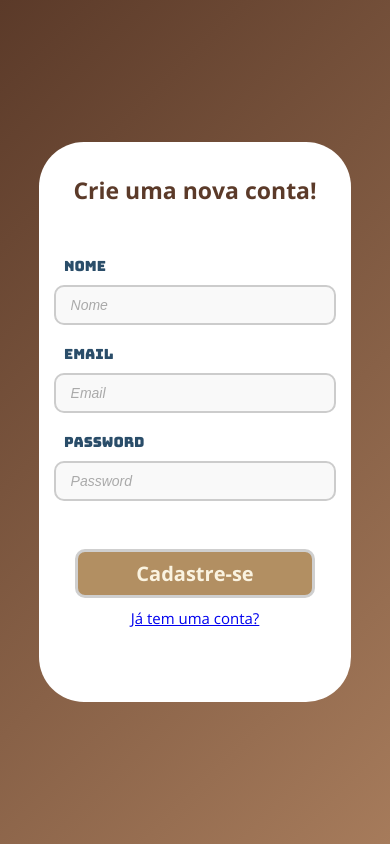
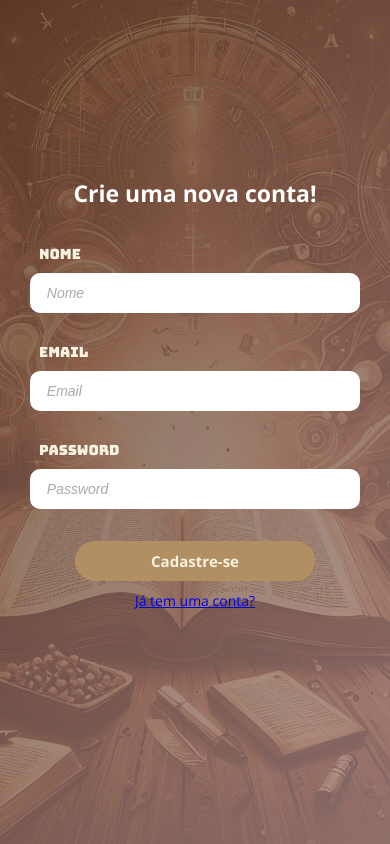
Before and after one commit to Guilherme-SilvaH/faith, a React (Vite) app in the folder front-end/: page /cadastro in a window 390 px wide. Built offline with nearby package versions, Linux system fonts and the light colour scheme; a web font is replaced by a local one.

Commit message:
fix: background-website

```diff
--- a/front-end/src/cadastro/cadastro.sass
+++ b/front-end/src/cadastro/cadastro.sass
@@ -1,114 +1,115 @@
 
-    @import url('https://fonts.googleapis.com/css2?family=Bungee&family=Open+Sans:ital,wght@0,300..800;1,300..800&display=swap')
+@import url('https://fonts.googleapis.com/css2?family=Bungee&family=Open+Sans:ital,wght@0,300..800;1,300..800&display=swap')
 
 
 
 
-    body
-        margin: 0
-        padding: 0
-        overflow: hidden
-        height: 100vh
+body
+    margin: 0
+    padding: 0
+    overflow: hidden
+    height: 100vh
 
-    .divPai-container
-        display: flex
-        justify-content: center
-        align-items: center
-        height: 100vh
-        flex-direction: column
-        background: linear-gradient(135deg, #5B3A29, #A67B5B)
+    .bg
+        background: linear-gradient(135deg, rgba(91, 58, 41, 0.8), rgba(161, 131, 131, 0.8)),url("../assets/_9c239cdd-a892-4050-8b6c-effa35202c39.jpg") no-repeat
+        background-position: center
 
+        .divPai-container
+            display: flex
+            justify-content: center
+            align-items: center
+            height: 100vh
+            flex-direction: column
 
+            .divpai-formulario
+                width: 20%
+                border-radius: 45px
+                font-family: "Bungee", serif
+                height: 31rem
+                background: transparent
 
-        .divpai-formulario
-            background-color: #FAF3E0
-
-            width: 25%
-            border-radius: 45px
-            font-family: "Bungee", serif
-            height: 35rem
-
-            .dados-cadastro
-                display: flex
-                justify-content: center
-                align-items: center
-                display: flex
-                margin-top: 2vh
-
-
-            .form_title
-                font-family: "Open Sans", serif
-                font-size: 23px
-                color: #5B3A29
-
-
-            .main-form
-                margin-top: 10px
-                padding: 25px
-
-
-                .ja-tem-uma-conta
-                    display: flex
-                    align-items: center
-                    justify-content: center
-                    font-family: "Open Sans", serif
-                    font-size: 15px
-                    margin-top: 10px
-
-                .dados-formulario
-                    flex-direction: column
+                .dados-cadastro
                     display: flex
                     justify-content: center
                     align-items: center
                     display: flex
-
-                    .form_label
-                        font-size: 14px
-                        padding: 0 0 10px
-                        color: #2A4D69
-                        width: 100%
-
-                    #label-email
-                        margin-top: 20px
-
-                    #label-password
-                        margin-top: 20px
+                    margin-top: 20px
 
 
-                    .form_input
-                        width: 95%
-                        padding: 10px 15px
-                        font-size: 14px
-                        border: 2px solid #ccc
-                        border-radius: 10px
-                        outline: none
-                        transition: border-color 0.3s, box-shadow 0.3s
-                        background-color: #f9f9f9
-                        color: #333
+                .form_title
+                    font-family: "Open Sans", serif
+                    font-size: 23px
+                    color: #ffffff
 
 
-                        &::placeholder
-                          color: #aaa
-                          font-style: italic
+                .main-form
+                    margin-top: 10px
+
+
+                    .ja-tem-uma-conta
+                        display: flex
+                        align-items: center
+                        justify-content: center
+                        font-family: "Open Sans", serif
+                        font-size: 14px
+                        margin-top: 10px
+
+                    .dados-formulario
+                        flex-direction: column
+                        display: flex
+                        justify-content: center
+                        align-items: center
+                        display: flex
+
+                        .form_label
+                            font-size: 14px
+                            padding: 10px
+                            color: #FAF3E0
+                            width: 100%
+
+                        #label-email
+                            margin-top: 20px
+
+                        #label-password
+                            margin-top: 20px
+
+
+                        .form_input
+                            width: 95%
+                            padding: 10px 15px
+                            font-size: 14px
+                            border: 2px solid #ffffff
+                            border-radius: 10px
+                            outline: none
+                            transition: border-color 0.3s, box-shadow 0.3s
+                            background-color: #ffffff
+                            color: #333
+
+
+                            &::placeholder
+                                color: #aaa
+                                font-style: italic
 
 
 
-                        &:focus
+                            &:focus
 
-                          box-shadow: 0 0 2px #2A4D69
-                          background-color: #fff
+                                border-color: #5B3A29
+                                box-shadow: 0 0 8px rgba(0, 123, 255, 0.5)
+                                background-color: #fff
 
 
 
-                        &:hover
-                          border-color: #5B3A29
+
+                            &:hover
+                              border-color: #5B3A29
 
 @media screen and (max-width: 1024px)
     body
-        .divPai-container
-            .divpai-formulario
-                background-color: rgb(255, 255, 255)
-                width: 80%
-                border-radius: 45px
-                font-family: "Bungee", serif
-                height: 35rem
+        .bg
+            .divPai-container
+                .divpai-formulario
+                    width: 80%
+                    border-radius: 45px
+                    font-family: "Bungee", serif
+                    height: 35rem
--- a/front-end/src/cadastro/cadastro.tsx
+++ b/front-end/src/cadastro/cadastro.tsx
@@ -10,6 +10,7 @@ export default function Cadastro() {
 
   return (
     <>
+    <div className="bg">
       <div className="body-main">
         <div className="divPai-container" >
           <div className="divpai-formulario">
@@ -69,6 +70,7 @@ export default function Cadastro() {
           </div>
         </div>
         </div>
+      </div>
       </>
   );
 }
--- a/front-end/src/componets/buttom-formulario/buttos.sass
+++ b/front-end/src/componets/buttom-formulario/buttos.sass
@@ -7,29 +7,30 @@
     text-align: center
     max-height: 10rem
     justify-content: center
-    margin-top: 3rem
+    margin-top: 2rem
 
     .button
-        padding: 0.5rem
-        border-radius: 10px
-        border: 3px solid #cfcfcf
+
+        border-radius: 20px
+        border: 1px
         width: 15rem
         color: #FAF3E0
-        font-size: 20px
+        font-size: 15px
         font-family: "Open Sans", serif
         background: #B28F62
         cursor: pointer
         font-weight: bold
+        padding: 10px
 
         &::placeholder
             color: #2e927c23
             font-style: itaitalic
 
         &:focus
-          border-color: #ffffff
+          border-color: #B28F62
           box-shadow: 0 0 8px rgba(255, 255, 255, 0.5)
           background-color: #fff
 
         &:hover
-          background-color: darken(#B28F62, 10%)
+          background-color: lighten(#B28F62, 10%)
           color: #fff
--- a/front-end/src/login/login.sass
+++ b/front-end/src/login/login.sass
@@ -1,7 +1,12 @@
 
-    @import url('https://fonts.googleapis.com/css2?family=Bungee&family=Open+Sans:ital,wght@0,300..800;1,300..800&display=swap')
+@import url('https://fonts.googleapis.com/css2?family=Bungee&family=Open+Sans:ital,wght@0,300..800;1,300..800&display=swap')
 
 
+.bg
+    background: linear-gradient(135deg, rgba(91, 58, 41, 0.8), rgba(161, 131, 131, 0.8)),url("../assets/_9c239cdd-a892-4050-8b6c-effa35202c39.jpg") no-repeat
+    background-position: center
+    background-size: cover
+    background-position: center
 
     #body-main
         margin: 0
@@ -15,18 +20,17 @@
         align-items: center
         height: 100vh
         flex-direction: column
-        background-image: url('/bg')
-        background-size: cover
-        background-position: center
+
 
 
         .divpai-formulario-login
-            box-shadow: 0 10px 20px rgba(0, 0, 0, 0.3)
-            width: 25%
+            width: 20%
             border-radius: 45px
             font-family: "Bungee", serif
             height: 31rem
-            background-color: #FAF3E0
+            background: transparent
+
+
 
             .dados-login
                 display: flex
@@ -39,19 +43,19 @@
             .form_title-login
                 font-family: "Open Sans", serif
                 font-size: 23px
-                color: #5B3A29
+                color: #ffffff
 
 
             .main-form
                 margin-top: 10px
-                padding: 25px
+
 
                 .nao-tem-uma-conta
                     display: flex
                     align-items: center
                     justify-content: center
                     font-family: "Open Sans", serif
-                    font-size: 15px
+                    font-size: 14px
                     margin-top: 10px
 
                 .dados-formulario
@@ -64,7 +68,7 @@
                     .form_label
                         font-size: 14px
                         padding: 10px
-                        color: #2A4D69
+                        color: #FAF3E0
                         width: 100%
 
                     #label-passoword
@@ -76,11 +80,11 @@
                         width: 95%
                         padding: 10px 15px
                         font-size: 14px
-                        border: 2px solid #ccc
+                        border: 2px solid #ffffff
                         border-radius: 10px
                         outline: none
                         transition: border-color 0.3s, box-shadow 0.3s
-                        background-color: #f9f9f9
+                        background-color: #ffffff
                         color: #333
 
 
@@ -102,10 +106,10 @@
 
 @media screen and (max-width: 1024px)
 
-    .divPai-login
-        .divpai-formulario-login
-            background-color: rgb(255, 255, 255)
-            width: 80%
-            border-radius: 45px
-            font-family: "Bungee", serif
-            height: 31rem
+    .bg
+        .divPai-login
+            .divpai-formulario-login
+                width: 80%
+                border-radius: 45px
+                font-family: "Bungee", serif
+                height: 31rem
--- a/front-end/src/login/login.tsx
+++ b/front-end/src/login/login.tsx
@@ -1,6 +1,7 @@
 import { useState } from "react";
 import "./login.sass"
 import Buttom from "../componets/buttom-formulario/buttom";
+
 
 export default function Login() {
   const [email, setEmail] = useState("");
@@ -8,6 +9,7 @@ export default function Login() {
 
   return (
     <>
+    <div className="bg">
       <div className="divPai-login" id="body-main">
         <div className="divpai-formulario-login">
           <div className="dados-login">
@@ -56,6 +58,7 @@ export default function Login() {
         </div>
         </div>
       </div>
+    </div>
     </>
   );
 }
```
Also changed, not shown: front-end/src/assets/_9c239cdd-a892-4050-8b6c-effa35202c39.jpg (added). Lines whose indentation alone changed are shown as unchanged.
